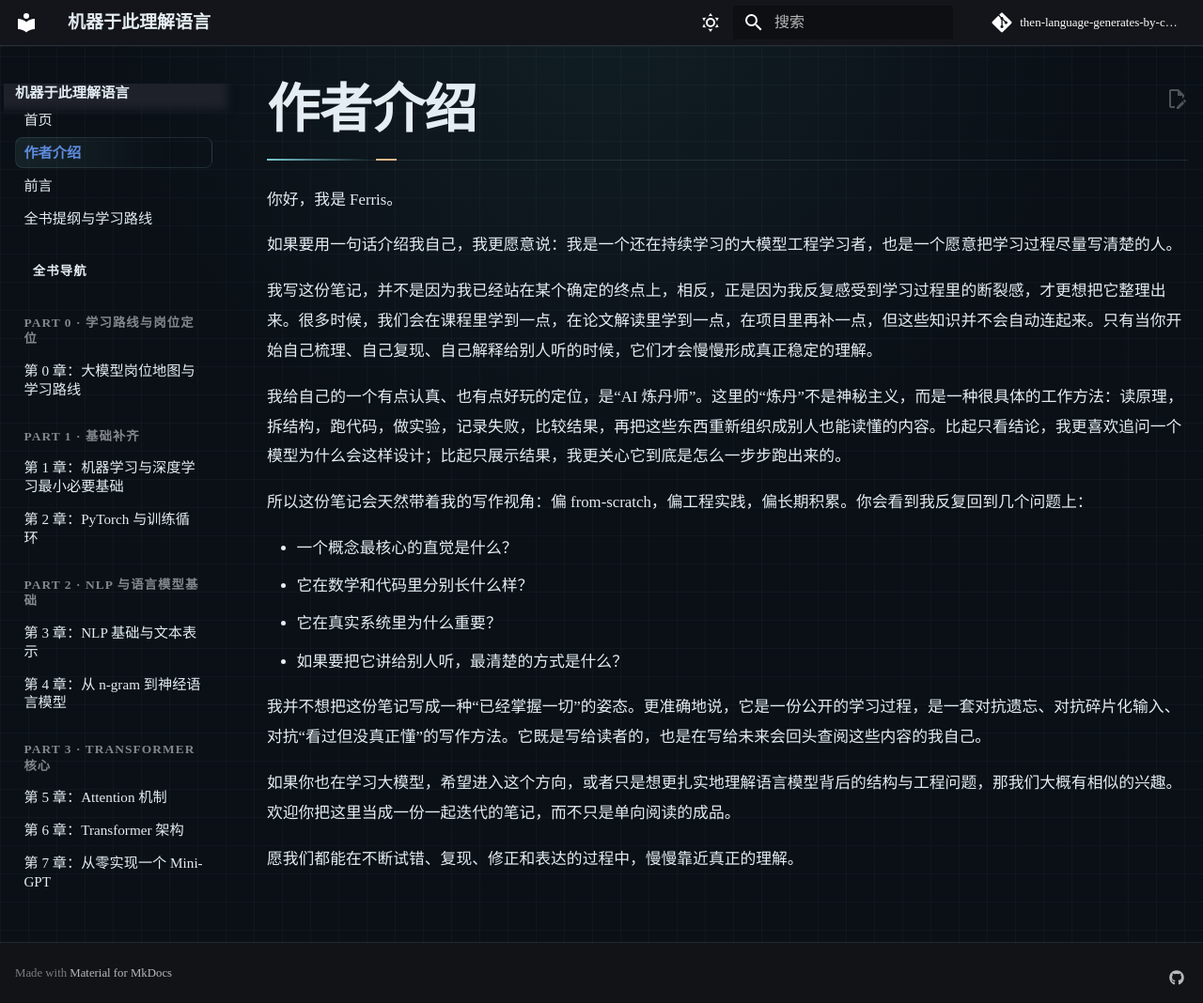
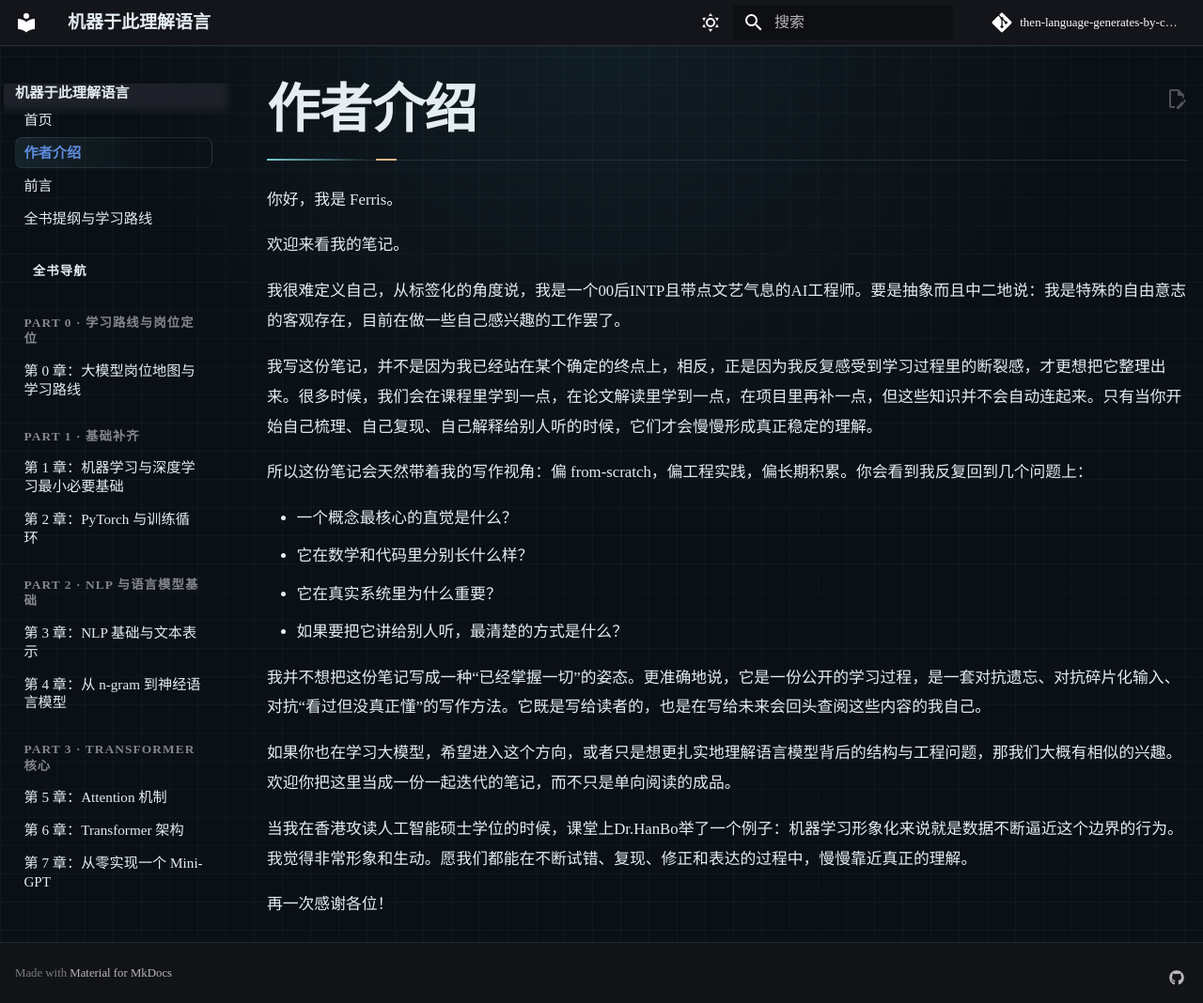
Before and after one commit to Ferris-Liu/LLM-Start-from-the-scratch, an MkDocs documentation site: the page built from docs/about-author.md, in a window 1280 px wide and 1068 px high. Shown: the whole window at 94% size. Built offline with MkDocs 1.6.1 and Material for MkDocs 9.7.7, drawn with Linux system fonts in a browser that asks for light colours; comment, search, counter and statistics services are not loaded.

Commit message:
update about author

```diff
--- a/docs/about-author.md
+++ b/docs/about-author.md
@@ -2,11 +2,11 @@
 
 你好，我是 Ferris。
 
-如果要用一句话介绍我自己，我更愿意说：我是一个还在持续学习的大模型工程学习者，也是一个愿意把学习过程尽量写清楚的人。
+欢迎来看我的笔记。
+
+我很难定义自己，从标签化的角度说，我是一个00后INTP且带点文艺气息的AI工程师。要是抽象而且中二地说：我是特殊的自由意志的客观存在，目前在做一些自己感兴趣的工作罢了。
 
 我写这份笔记，并不是因为我已经站在某个确定的终点上，相反，正是因为我反复感受到学习过程里的断裂感，才更想把它整理出来。很多时候，我们会在课程里学到一点，在论文解读里学到一点，在项目里再补一点，但这些知识并不会自动连起来。只有当你开始自己梳理、自己复现、自己解释给别人听的时候，它们才会慢慢形成真正稳定的理解。
-
-我给自己的一个有点认真、也有点好玩的定位，是“AI 炼丹师”。这里的“炼丹”不是神秘主义，而是一种很具体的工作方法：读原理，拆结构，跑代码，做实验，记录失败，比较结果，再把这些东西重新组织成别人也能读懂的内容。比起只看结论，我更喜欢追问一个模型为什么会这样设计；比起只展示结果，我更关心它到底是怎么一步步跑出来的。
 
 所以这份笔记会天然带着我的写作视角：偏 from-scratch，偏工程实践，偏长期积累。你会看到我反复回到几个问题上：
 
@@ -19,4 +19,6 @@
 
 如果你也在学习大模型，希望进入这个方向，或者只是想更扎实地理解语言模型背后的结构与工程问题，那我们大概有相似的兴趣。欢迎你把这里当成一份一起迭代的笔记，而不只是单向阅读的成品。
 
-愿我们都能在不断试错、复现、修正和表达的过程中，慢慢靠近真正的理解。
+当我在香港攻读人工智能硕士学位的时候，课堂上Dr.HanBo举了一个例子：机器学习形象化来说就是数据不断逼近这个边界的行为。我觉得非常形象和生动。愿我们都能在不断试错、复现、修正和表达的过程中，慢慢靠近真正的理解。
+
+再一次感谢各位！
```
